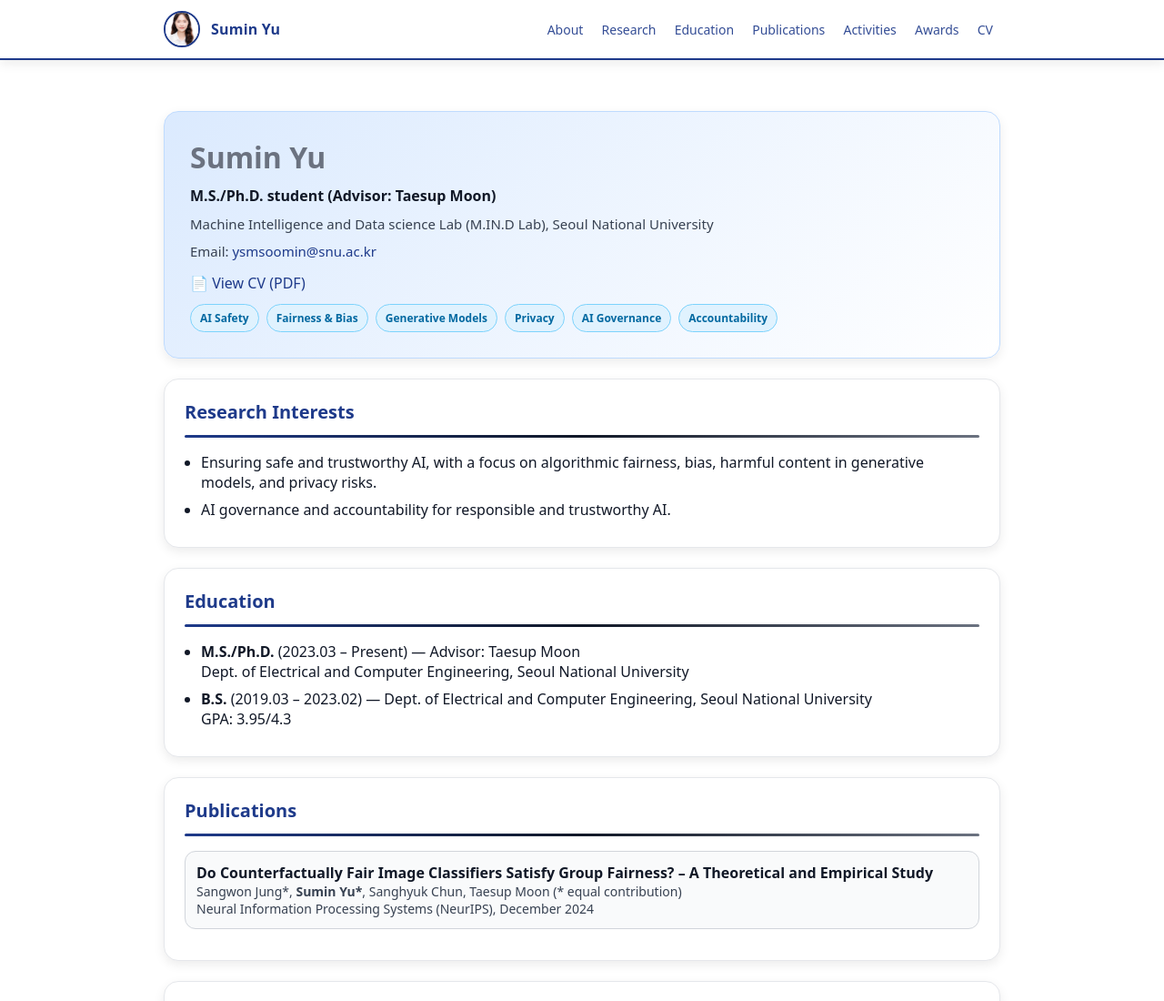
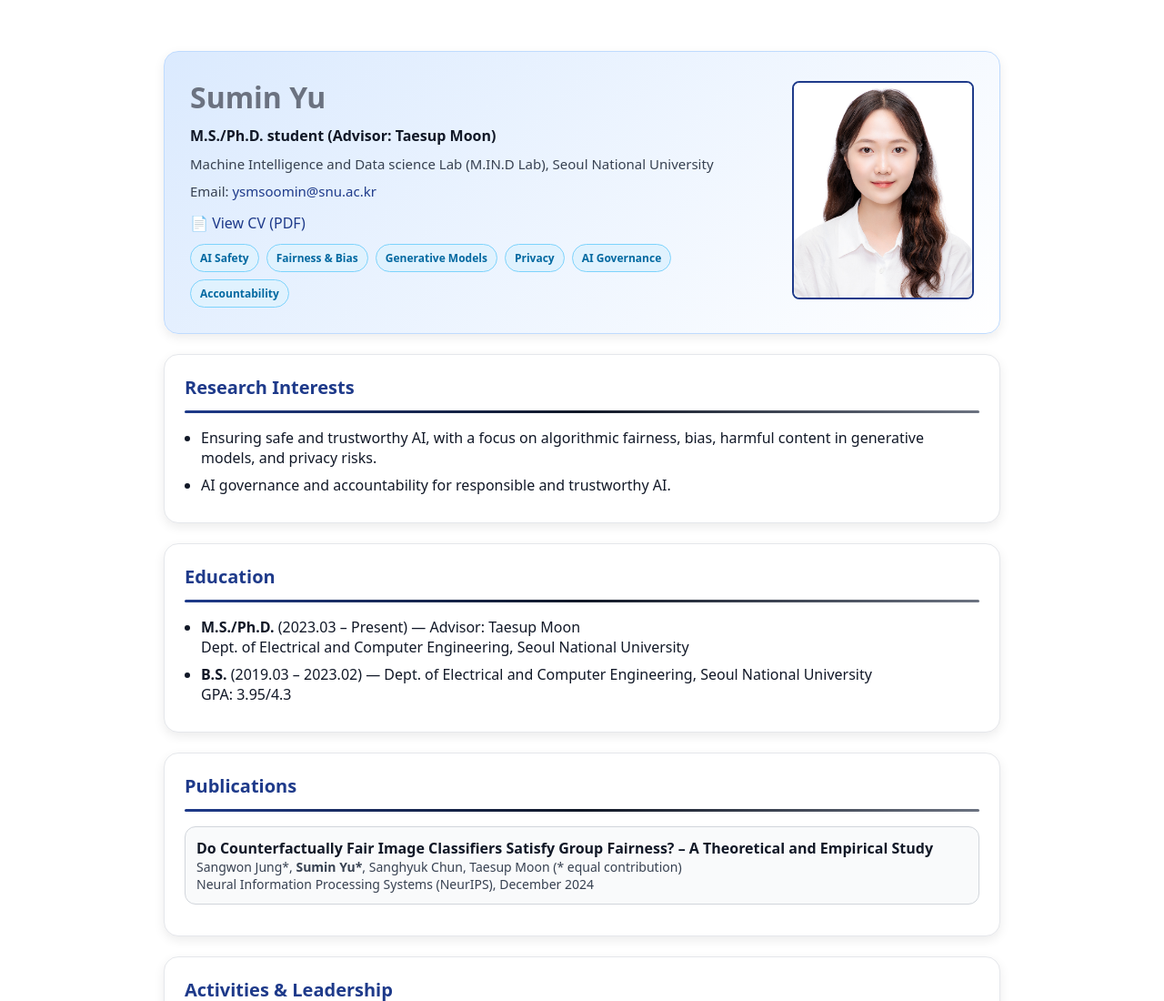
Before and after one commit to sumin-yu/sumin-yu.github.io, a plain HTML site: page index.html in a window 1280 px wide. Shown: the top 1100 px of the page at 91% size. Drawn offline with Linux system fonts and the light colour scheme.

Commit message:
Update index.html

```diff
--- a/index.html
+++ b/index.html
@@ -39,7 +39,7 @@
     }
     .nav{display:flex; align-items:center; gap:18px; justify-content:space-between; padding:12px 20px; max-width:960px; margin:0 auto}
     .brand{display:flex; align-items:center; gap:12px}
-    .avatar{width:40px; height:40px; border-radius:50%; object-fit:cover; border:2px solid var(--accent)}
+    .avatar{width:40px; height:40px; border-radius:50%; background:#e0f2fe; border:2px solid var(--accent)}
     .name{font-weight:700; letter-spacing:.2px; color:var(--accent)}
     .links a{margin:0 8px; font-size:14px; opacity:.9}
     .hero{margin-top:28px; background:linear-gradient(135deg, #dbeafe, #ffffff); border:1px solid #bfdbfe; padding:28px; border-radius:16px; box-shadow:var(--shadow)}
@@ -60,28 +60,10 @@
   </style>
 </head>
 <body>
-
-  <!-- ✅ 네비게이션 + 사진 -->
-  <header>
-    <nav class="nav">
-      <div class="brand">
-        <img src="sumin.jpeg" alt="Sumin Yu" class="avatar" />
-        <div class="name">Sumin Yu</div>
-      </div>
-      <div class="links">
-        <a href="#about">About</a>
-        <a href="#interests">Research</a>
-        <a href="#education">Education</a>
-        <a href="#publications">Publications</a>
-        <a href="#activities">Activities</a>
-        <a href="#awards">Awards</a>
-        <a href="cv_suminyu.pdf" target="_blank">CV</a>
-      </div>
-    </nav>
-  </header>
-
   <main class="wrap">
-    <section id="about" class="hero">
+    <section id="about" class="hero" style="display:flex; align-items:center; gap:30px;">
+  <!-- 왼쪽: 텍스트 -->
+  <div style="flex:1;">
     <h1>Sumin Yu</h1>
     <div class="role">M.S./Ph.D. student (Advisor: Taesup Moon)</div>
     <div class="meta">Machine Intelligence and Data science Lab (M.IN.D Lab), Seoul National University</div>
@@ -96,6 +78,13 @@
       <span class="pill">Privacy</span>
       <span class="pill">AI Governance</span>
       <span class="pill">Accountability</span>
+    </div>
+  </div>
+
+  <!-- 오른쪽: 네모 사진 -->
+  <div>
+    <img src="sumin.jpeg" alt="Sumin Yu"
+         style="width:200px; height:240px; object-fit:cover; border-radius:8px; border:2px solid var(--accent);" />
   </div>
 </section>
 
```
Lines whose indentation alone changed are shown as unchanged.
